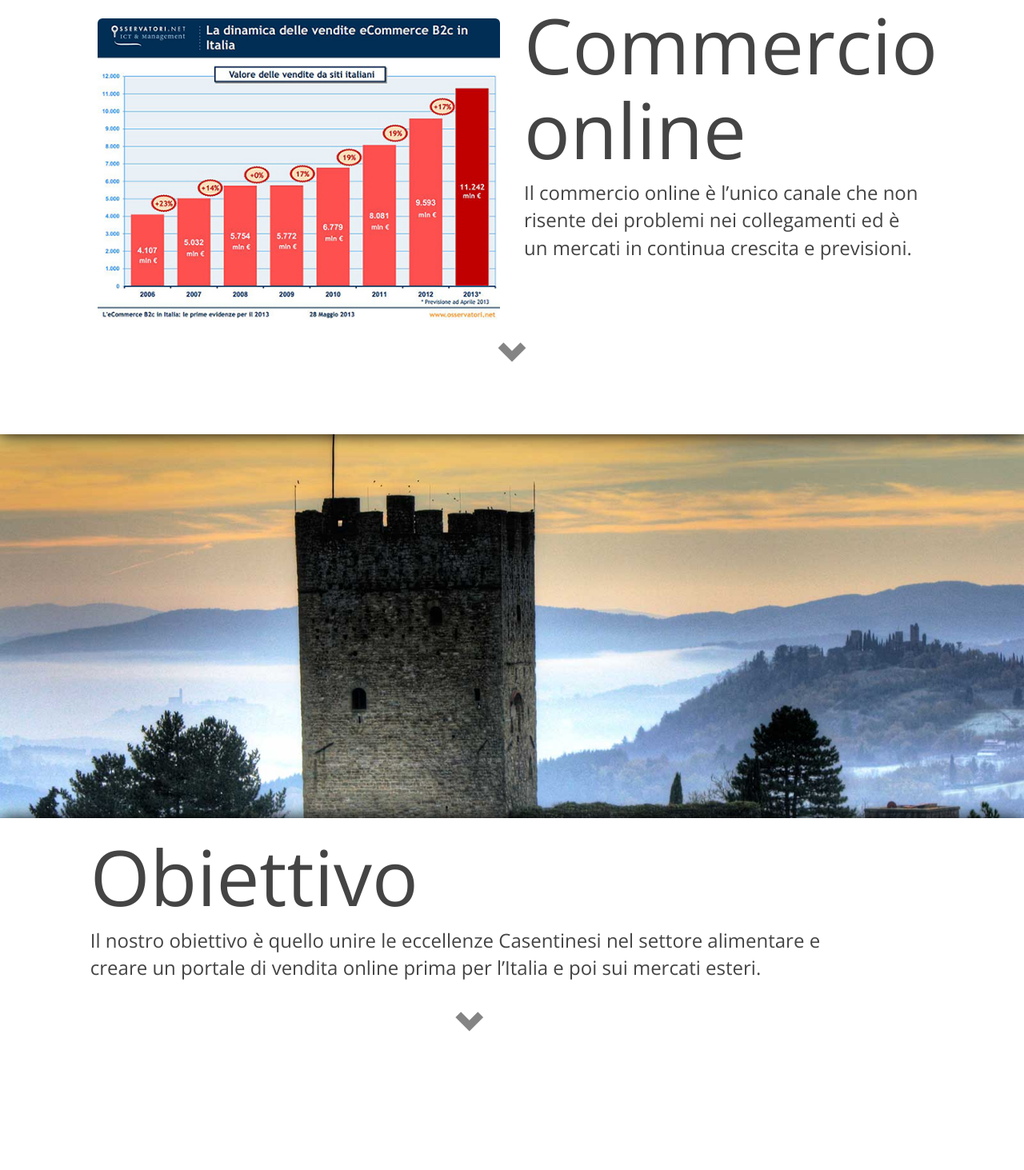
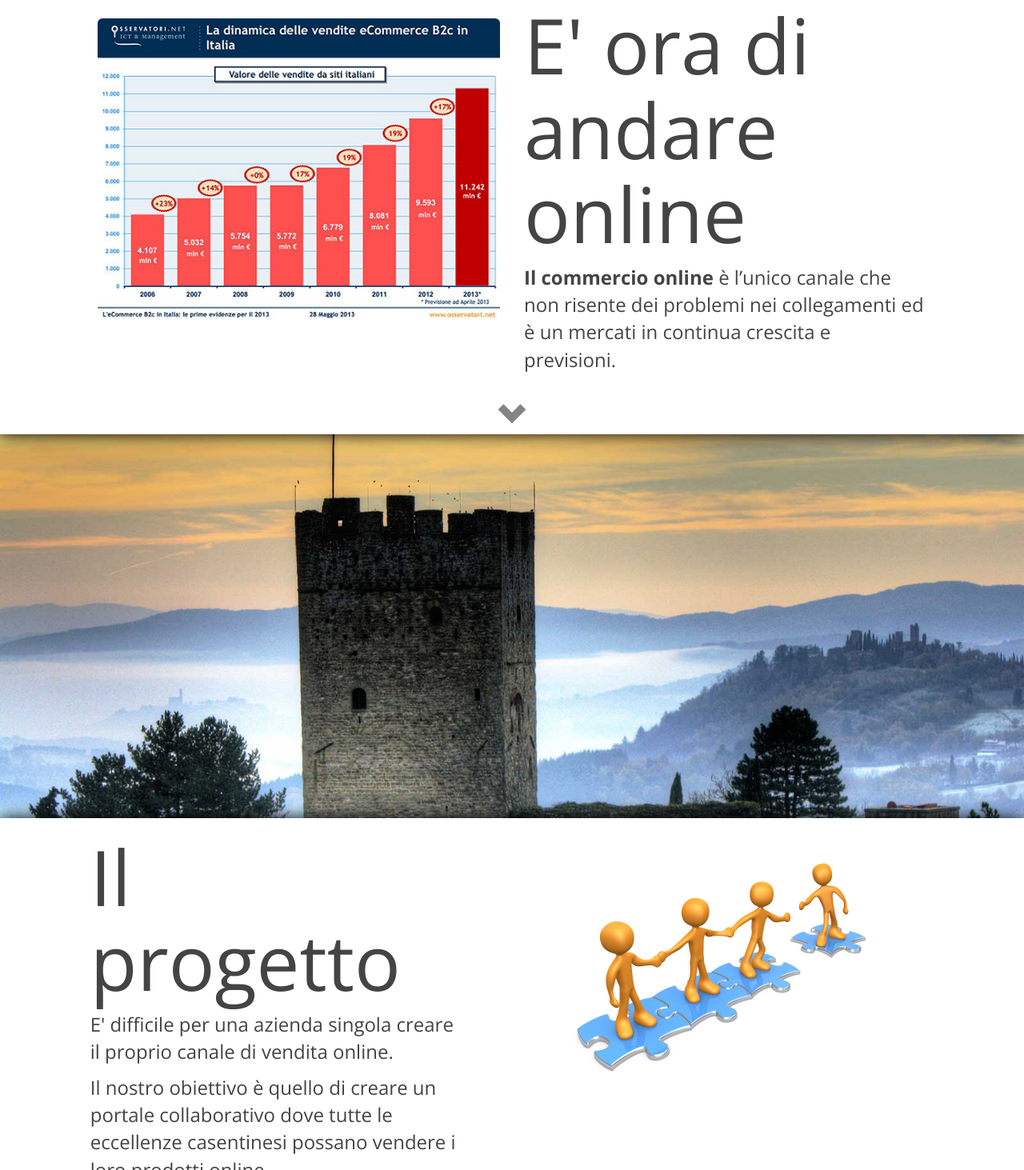
Before and after one commit to pacowoodoo/sot.github.io, a plain HTML site: page index.html in a window 1280 px wide. Shown: the part 3428-4891 px from the top of the page at 80% size. Drawn offline with nearby package versions, Linux system fonts and the light colour scheme; a web font is replaced by a local one.

Commit message:
prosecuzione presentazione

```diff
--- a/index.html
+++ b/index.html
@@ -86,11 +86,11 @@
                 $("#block0").backstretch("skin/images/sfondi/primaslide.jpg");
                 $("#back1").backstretch("skin/images/sfondi/castellopoppi.jpg");
                 $("#back2").backstretch("skin/images/sfondi/trenocasentino.jpg");
-                $("#back3").backstretch("skin/images/sfondi/vallecasentino.jpg");
+                $("#back3").backstretch("skin/images/sfondi/borgopoppi.jpg");
                 $("#back4").backstretch("skin/images/sfondi/romena.jpg");
                 $("#back5").backstretch("skin/images/sfondi/vistaromena.jpg");
                 $("#back6").backstretch("skin/images/sfondi/funghi.jpg");
-                $("#back7").backstretch("skin/images/sfondi/borgopoppi.jpg");
+                $("#back7").backstretch("skin/images/sfondi/vallecasentino.jpg");
                 $("#back8").backstretch("skin/images/sfondi/castagna.jpg");
                 $("#back9").backstretch("skin/images/sfondi/lierna.jpg");
                 $("#back10").backstretch("skin/images/sfondi/partina.jpg");
@@ -246,6 +246,9 @@
                         <p>Casentino una valle molto produttiva ma con poche infrastrutture che la penalizzano
                             nei collegamenti e quindi nell’espansione commerciale.</p>
                     </div>
+                    <div class="col-xs-0 hidden-xs col-sm-5 col-sm-offset-1 col-m-5">
+                        <img style="margin-top:20px;" class="img-rounded img-responsive" src="skin/images/cornucopia.png">
+                    </div>
                     <div class="col-xs-12 col-sm-12 col-m-12 col-lg-12">
                         <a  href="#block3" class="godown glyphicon glyphicon-chevron-down img-circle"></a>
                     </div>
@@ -258,8 +261,8 @@
                         <img style="margin-top:20px;" class="img-rounded img-responsive" src="skin/images/venditeecommerce.jpg">
                     </div>
                     <div class="col-xs-12 col-sm-5 col-m-5">
-                        <h2>Commercio online</h2>
-                        <p>Il commercio online è l’unico canale che non risente dei problemi nei collegamenti ed è un mercati in continua crescita e previsioni.</p>
+                        <h2>E' ora di andare online</h2>
+                        <p><strong>Il commercio online</strong> è l’unico canale che non risente dei problemi nei collegamenti ed è un mercati in continua crescita e previsioni.</p>
                     </div>
                     <div class="col-xs-12 col-sm-12 col-m-12 col-lg-12">
                         <a  href="#block4" class="godown glyphicon glyphicon-chevron-down img-circle"></a>
@@ -269,9 +272,15 @@
             <div class="scroller-space"></div>
             <div id="block4"  class="screenblock">
                 <div class="content-block col-xs-11 col-sm-11 col-m-12">
-                    <div class="col-xs-12 col-sm-10 col-sm-offset-1 col-m-10 col-lg-10">
-                        <h2>Obiettivo</h2>
-                        <p>Il nostro obiettivo è quello unire le eccellenze Casentinesi nel settore alimentare e creare un portale di vendita online prima per l’Italia e poi sui mercati esteri.</p>
+                    <div class="col-xs-12 col-sm-5 col-sm-offset-1 col-m-5 col-lg-5">
+                        <h2>Il progetto</h2>
+                        <p>E' difficile per una azienda singola creare il proprio canale di vendita online.</p>
+                        <p>Il nostro obiettivo è quello di creare un portale collaborativo dove
+                            tutte le eccellenze casentinesi possano vendere i loro prodotti online.</p>
+
+                    </div>
+                    <div class="col-xs-0 hidden-xs col-sm-5 col-sm-offset-1 col-m-5">
+                        <img style="margin-top:20px;" class="img-rounded img-responsive" src="skin/images/collaboration.jpg">
                     </div>
                     <div class="col-xs-12 col-sm-12 col-m-12">
                         <a  href="#block5" class="godown glyphicon glyphicon-chevron-down img-circle"></a>
```
Also changed, not shown: skin/images/collaboration.jpg (added), skin/images/cornucopia.png (added).
